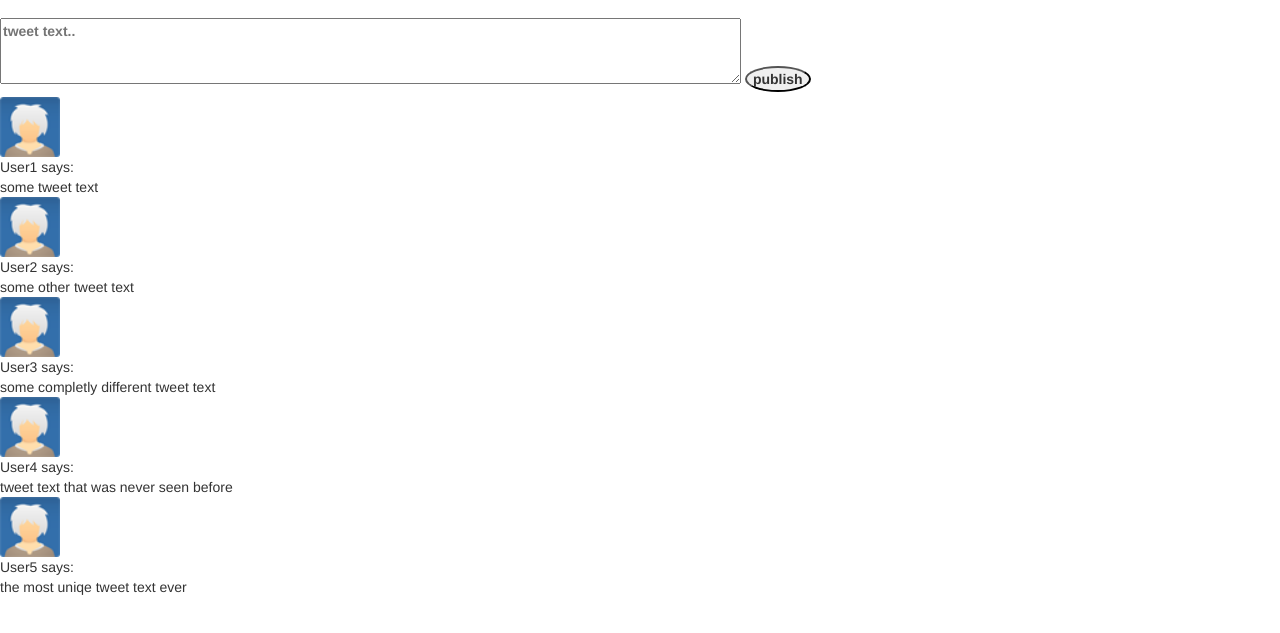
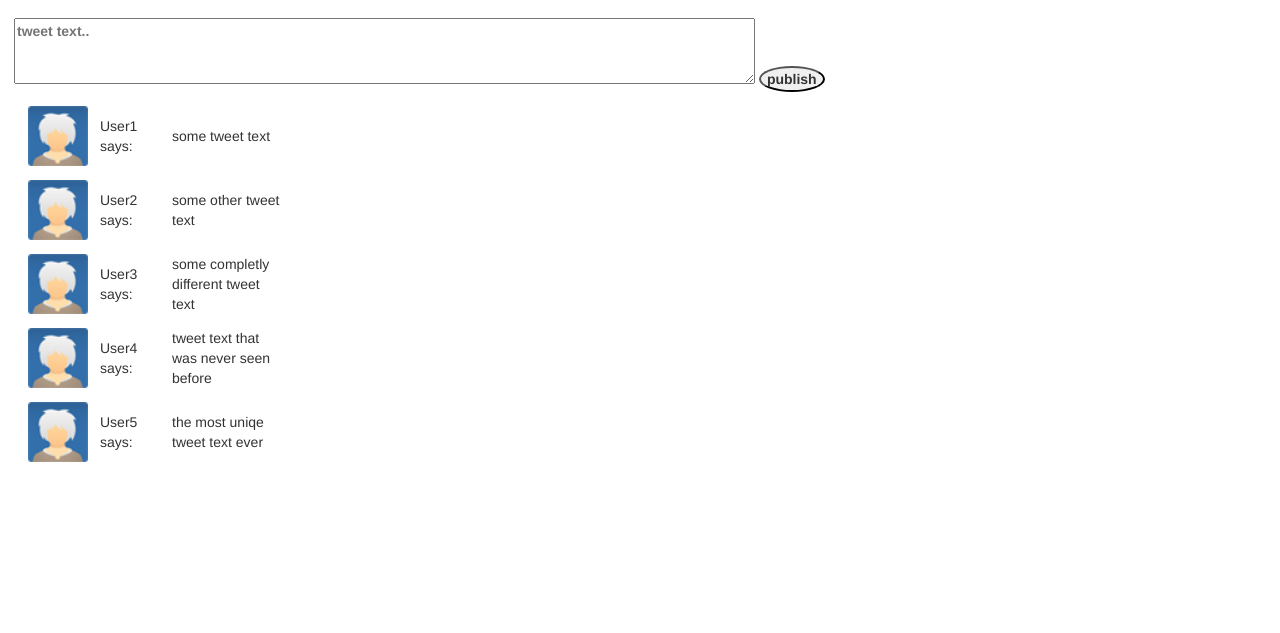
Before and after one commit to WebCourse3/Ariel-Twitter, a plain HTML site: page index.html in a window 1280 px wide. Shown: the part 53-686 px from the top of the page. Drawn offline with nearby package versions, Linux system fonts and the light colour scheme.

Commit message:
another fix

```diff
--- a/index.html
+++ b/index.html
@@ -1,50 +1,75 @@
 <!DOCTYPE html>
 <html lang="he">
+
 <head>
     <meta charset="UTF-8">
     <meta name="viewport" content="width=device-width, initial-scale=1.0">
     <meta http-equiv="X-UA-Compatible" content="ie=edge">
     <title>Users</title>
-    <link href="https://maxcdn.bootstrapcdn.com/bootstrap/3.3.7/css/bootstrap.min.css" rel="stylesheet" integrity="sha384-BVYiiSIFeK1dGmJRAkycuHAHRg32OmUcww7on3RYdg4Va+PmSTsz/K68vbdEjh4u" crossorigin="anonymous">
+    <link href="https://maxcdn.bootstrapcdn.com/bootstrap/3.3.7/css/bootstrap.min.css" rel="stylesheet" integrity="sha384-BVYiiSIFeK1dGmJRAkycuHAHRg32OmUcww7on3RYdg4Va+PmSTsz/K68vbdEjh4u"
+        crossorigin="anonymous">
     <link rel="stylesheet" href="styles/style.css">
 </head>
+
 <body>
     <nav class="navbar navbar-static-top">
         <a class="navbar-brand" href="index.html">OfekTwitter</a>
         <ul class="nav navbar-nav navbar-right">
-            <li><a href="users.html">Users</a></li>
-            <li><a href="sign-up.html">Sign Up</a></li>
-            <li><a href="sign-in.html">Sign In</a></li>
+            <li>
+                <a href="users.html">Users</a>
+            </li>
+            <li>
+                <a href="sign-up.html">Sign Up</a>
+            </li>
+            <li>
+                <a href="sign-in.html">Sign In</a>
+            </li>
         </ul>
     </nav>
 
-    <label><textarea name="tweetText" id="tweetText" cols="80" rows="3" placeholder="tweet text.."></textarea> <input class="button" type="submit" value="publish"></label>
+    <div class="mainPage">
+        <label>
+            <textarea name="tweetText" id="tweetText" cols="80" rows="3" placeholder="tweet text.."></textarea>
+            <input class="button" type="submit" value="publish">
+        </label>
         <section class="tweets-section">
             <div class="tweet">
-            <div class="tweeter-avatar"><img src="images/avatar.png" alt="avatar" class="avatar"></div>
+                <div class="tweeter-avatar">
+                    <img src="images/avatar.png" alt="avatar" class="avatar">
+                </div>
                 <div class="tweeter-username">User1 says:</div>
                 <div class="tweet-text">some tweet text</div>
             </div>
             <div class="tweet">
-            <div class="tweeter-avatar"><img src="images/avatar.png" alt="avatar" class="avatar"></div>
+                <div class="tweeter-avatar">
+                    <img src="images/avatar.png" alt="avatar" class="avatar">
+                </div>
                 <div class="tweeter-username">User2 says:</div>
                 <div class="tweet-text">some other tweet text</div>
             </div>
             <div class="tweet">
-            <div class="tweeter-avatar"><img src="images/avatar.png" alt="avatar" class="avatar"></div>
+                <div class="tweeter-avatar">
+                    <img src="images/avatar.png" alt="avatar" class="avatar">
+                </div>
                 <div class="tweeter-username">User3 says:</div>
                 <div class="tweet-text">some completly different tweet text</div>
             </div>
             <div class="tweet">
-            <div class="tweeter-avatar"><img src="images/avatar.png" alt="avatar" class="avatar"></div>
+                <div class="tweeter-avatar">
+                    <img src="images/avatar.png" alt="avatar" class="avatar">
+                </div>
                 <div class="tweeter-username">User4 says:</div>
                 <div class="tweet-text">tweet text that was never seen before</div>
             </div>
             <div class="tweet">
-            <div class="tweeter-avatar"><img src="images/avatar.png" alt="avatar" class="avatar"></div>
+                <div class="tweeter-avatar">
+                    <img src="images/avatar.png" alt="avatar" class="avatar">
+                </div>
                 <div class="tweeter-username">User5 says:</div>
                 <div class="tweet-text">the most uniqe tweet text ever</div>
             </div>
         </section>
+    </div>
 </body>
+
 </html>
--- a/styles/style.css
+++ b/styles/style.css
@@ -41,3 +41,28 @@ nav a {
 .usersPage {
     margin: 1em;
 }
+
+.mainPage {
+    margin: 1em;
+}
+
+.tweet {
+    display: flex;
+    width: 18em;
+    margin: 1em;
+    flex-direction: row;
+}
+
+.tweeter-avatar {
+    flex: 1;
+}
+
+.tweeter-username {
+    flex: 1;
+    margin: auto;
+}
+
+.tweet-text {
+    flex: 1.5;
+    margin: auto;
+}
```
Lines whose indentation alone changed are shown as unchanged.
